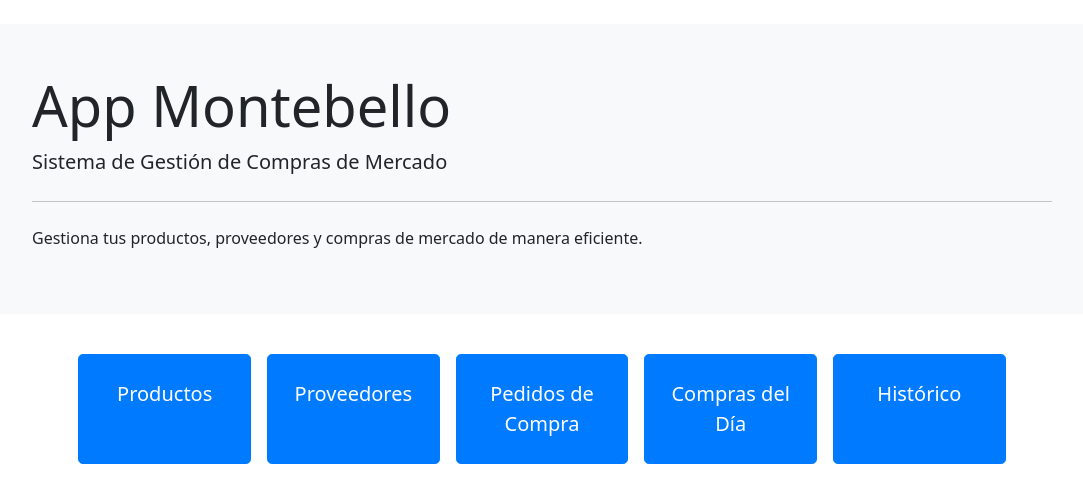
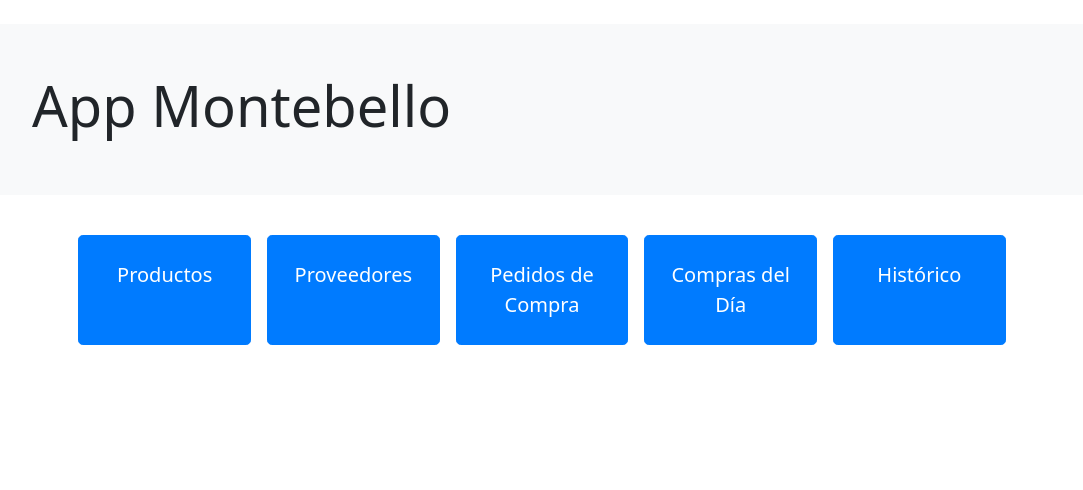
Before and after one commit to ecanar/AppMontebello, a Flask app: page / in a window 1280 px wide. Shown: the part 56-546 px from the top of the page, without its empty margins (98-1181 px from the left). Run offline with Flask 3, Linux system fonts and the light colour scheme; some libraries are stand-ins or nearby versions.

Commit message:
Quitar texto descriptivo del jumbotron

```diff
--- a/templates/index.html
+++ b/templates/index.html
@@ -7,9 +7,6 @@
     <div class="col-md-12">
         <div class="jumbotron bg-light p-5 rounded">
             <h1 class="display-4">App Montebello</h1>
-            <p class="lead">Sistema de Gestión de Compras de Mercado</p>
-            <hr class="my-4">
-            <p>Gestiona tus productos, proveedores y compras de mercado de manera eficiente.</p>
         </div>
     </div>
 </div>
```
